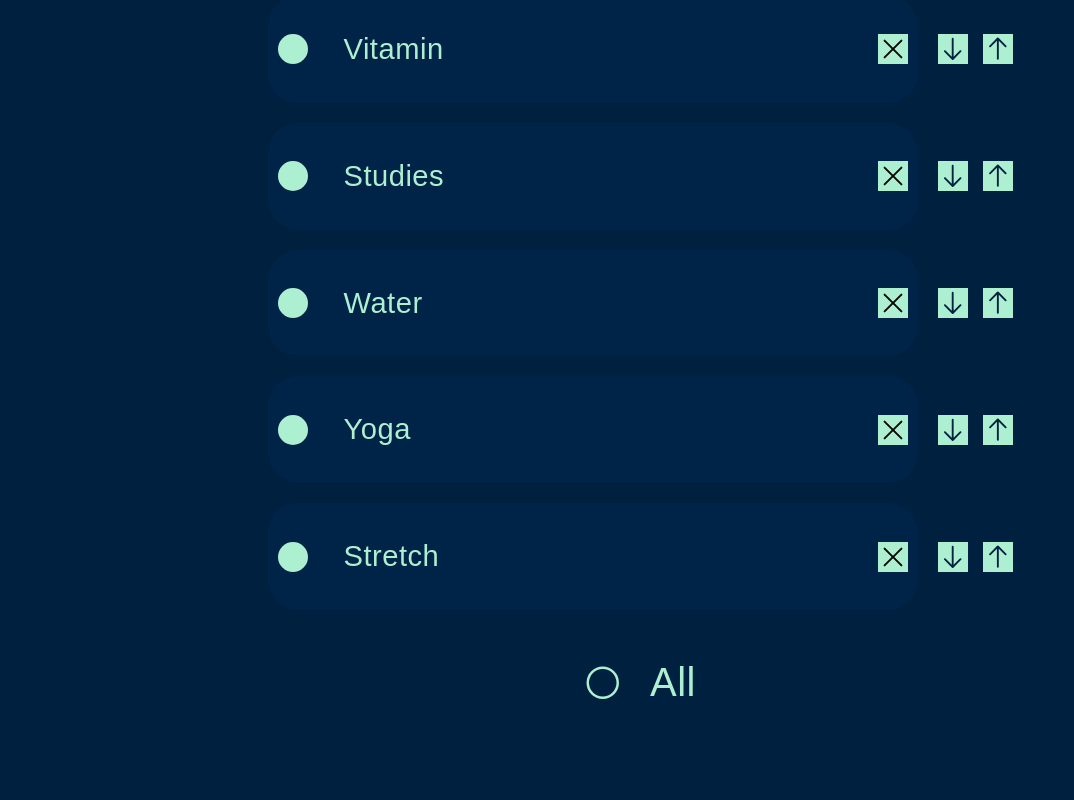
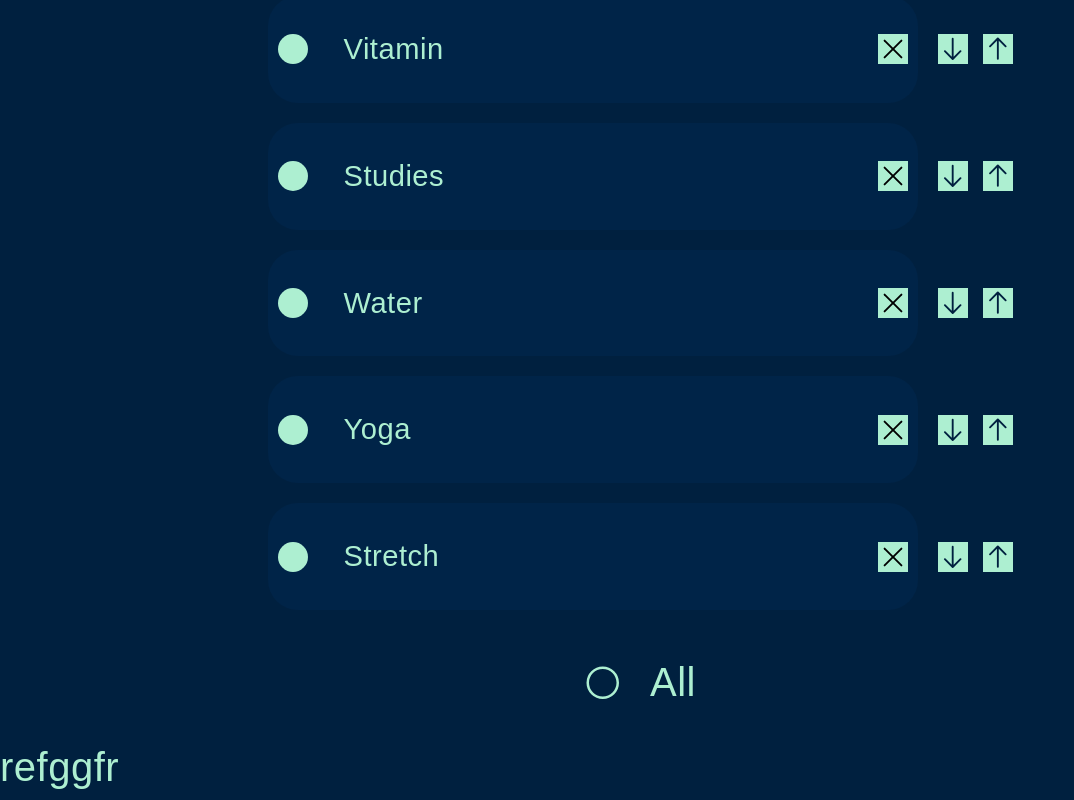
Before and after one commit to MarinaGromova/todo, a React (Vite) app: page /account in a window 1280 px wide. Shown: the part 448-1248 px from the top of the page, without its empty margins (0-1074 px from the left). Before the commit the page ends 1182 px from the top, so only its background shows below. Built offline with nearby package versions, Linux system fonts and the light colour scheme.

Commit message:
17 account

```diff
--- a/src/App.tsx
+++ b/src/App.tsx
@@ -1,5 +1,6 @@
 import './assets/styles/index.scss'
 import { Layout } from './components/layout/Layout'
+import { Account } from './components/screens/account/account'
 import { NewTodos } from './components/screens/newTodos/NewTodos'
 import { useBackGroundResize } from './hooks/useBackGroundResize'
 
@@ -10,6 +11,7 @@ function App() {
 		<div style={colorObject}>
 			<Layout />
 			<NewTodos />
+			<Account />
 		</div>
 	)
 }
--- a/src/components/layout/hamburger/Hamburger.tsx
+++ b/src/components/layout/hamburger/Hamburger.tsx
@@ -17,7 +17,11 @@ export const Hamburger = () => {
 			{isShow && (
 				<nav className={styles.menu}>
 					<ul>
-						<li className={styles.li}>Account</li>
+						<li>
+							<Link to='/account'>
+								<button className={styles.button}>Account</button>
+							</Link>
+						</li>
 						<li>
 							<Link to='/exit'>
 								<button className={styles.button}>Logout</button>
--- /dev/null
+++ b/src/components/screens/account/Account.module.scss
@@ -0,0 +1,7 @@
+@use '../../../assets/styles/variables';
+
+.wrapper {
+	display: flex;
+	align-items: center;
+	justify-content: space-between;
+}
--- /dev/null
+++ b/src/components/screens/account/Account.tsx
@@ -0,0 +1,10 @@
+import styles from './Account.module.scss'
+
+export const Account = () => {
+	console.log('fff')
+	return (
+		<>
+			<div className={styles.wrapper}>refggfr</div>
+		</>
+	)
+}
--- a/src/components/screens/newTodo/NewTodo.tsx
+++ b/src/components/screens/newTodo/NewTodo.tsx
@@ -33,11 +33,7 @@ export const NewTodo = ({ t, tasks, setTasks }: NewTodoProps) => {
 
 	const changeTask = (e: any) => {
 		setInput(true)
-		console.log(e)
-		// if (inputRef.current !== null) {
 		inputRef.current.style.height = inputRef.current.scrollHeight + 'px'
-		// }
-
 		t.task = e.target.value
 		setTasks((list: any) =>
 			list.map((item: any) => (item.id === t.id ? { ...item } : item))
--- a/src/routes/Routes.tsx
+++ b/src/routes/Routes.tsx
@@ -1,9 +1,14 @@
 import { createBrowserRouter } from 'react-router-dom'
 import App from '../App'
+import { Account } from '../components/screens/account/account'
 
 export const router = createBrowserRouter([
 	{
 		path: '/',
 		element: <App />,
 	},
+	{
+		path: '/account',
+		element: <Account />,
+	},
 ])
```
